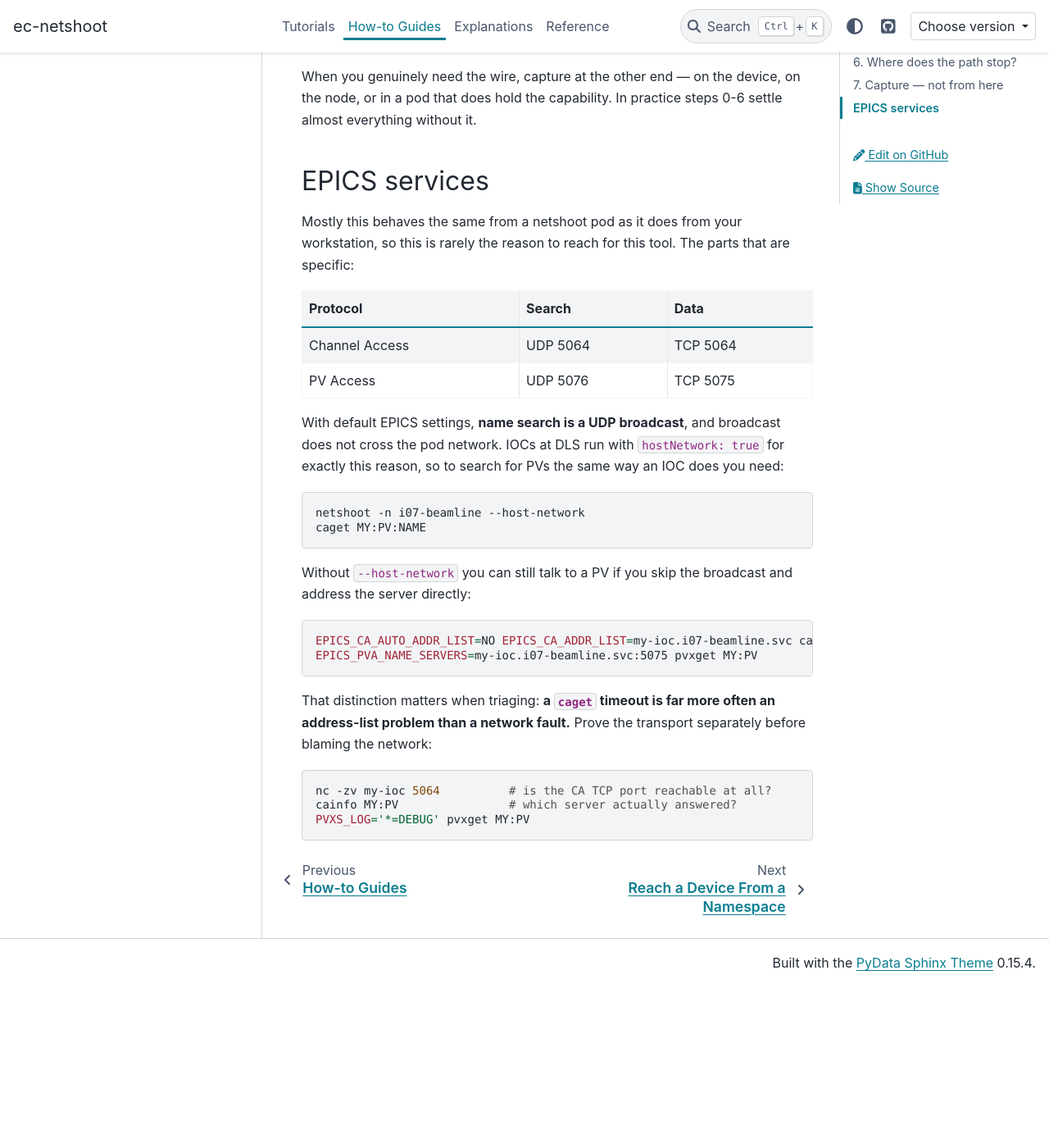
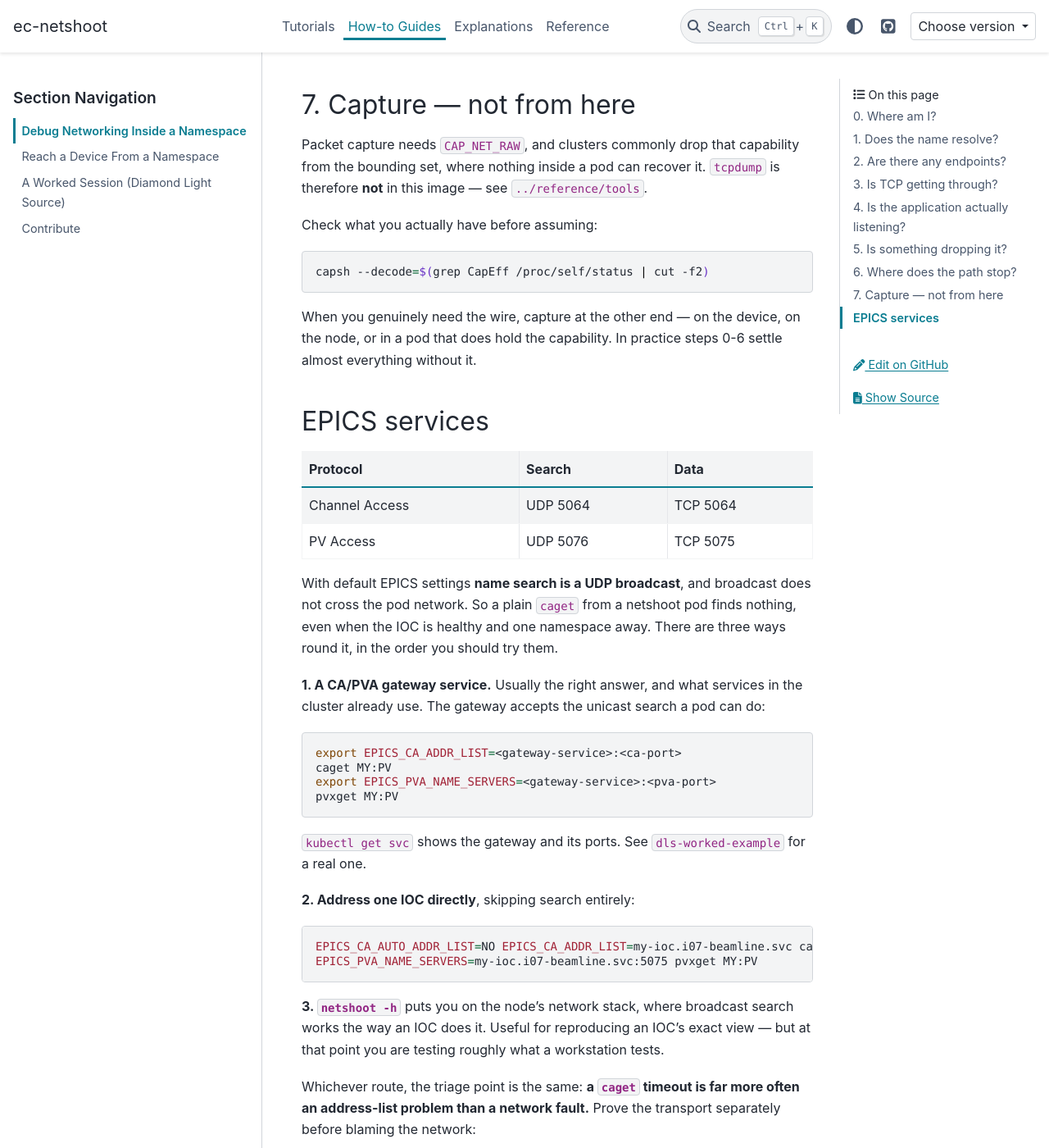
Before and after one commit to epics-containers/ec-netshoot, a Sphinx documentation site: the page built from docs/how-to/debug-namespace-networking.md, in a window 1280 px wide and 1400 px high, scrolled down 4126 px. Shown: the whole window at 82% size. Built offline with Sphinx 7.4.7 and the PyData theme 0.15.4, drawn with Linux system fonts in a browser that asks for light colours; before the commit the page ends 5329 px from its top, so only the background shows below that; some of the changed text lies outside the part shown.

Commit message:
docs: add a DLS worked example, and fold its lessons into the ladder
A real annotated session on I07. Two findings from it are not DLS-specific
and now appear in the main guide as well:

- A ClusterIP never answers ICMP. kube-proxy rewrites traffic to the
  service's declared ports and nothing else, so a ping leaves the cluster
  with an address nothing claims and a site router answers Destination
  Host Unreachable on its behalf - in the captured session, a switch on a
  different beamline entirely. A healthy Service fails this test every
  time, which is the clearest possible argument for leading with nc -zv.
- The practical route to EPICS from a pod is a CA/PVA gateway service
  accepting unicast search, not --host-network. The EPICS section is
  reordered accordingly: gateway, then direct-to-IOC, then host network.

The session also confirms two things previously only predicted: beamline
device networks are routed from the pod network, not just from nodes, so
device probes need no flags; and ping works despite the cluster dropping
CAP_NET_RAW, which is the ping_group_range sysctl doing its job.

Terminal output is reproduced verbatim only where it was captured; the
extra suggestions at the end are commands without invented output.

Co-Authored-By: Claude Opus 5 <noreply@anthropic.com>
Claude-Session: https://claude.ai/code/session_01CrQ9i51UccrVqQYdoopx9F

````diff
--- a/docs/how-to/debug-namespace-networking.md
+++ b/docs/how-to/debug-namespace-networking.md
@@ -99,6 +99,15 @@ Comparing those two is the useful part:
 | fail | fail | nothing is listening, or traffic is being dropped |
 | works | works | not a connectivity problem; look at the application |
 
+:::{warning}
+**Do not ping a Service.** A ClusterIP is a virtual address: kube-proxy rewrites
+traffic to the service's declared *ports* and nothing else. ICMP has no port, so
+the packet is never rewritten, leaves the cluster with an address nothing claims,
+and a site router eventually answers `Destination Host Unreachable` — from
+somewhere with no connection to your problem at all. A healthy Service fails this
+test every time. See `dls-worked-example` for what that looks like.
+:::
+
 Note the failure *mode*, not just the failure. **Connection refused** means a
 packet reached a host that actively said no — the path is fine, the port is
 shut. **Timeout** means nothing came back at all, which is a drop somewhere:
@@ -173,38 +182,47 @@ settle almost everything without it.
 
 ## EPICS services
 
-Mostly this behaves the same from a netshoot pod as it does from your
-workstation, so this is rarely the reason to reach for this tool. The parts
-that are specific:
-
 | Protocol | Search | Data |
 |---|---|---|
 | Channel Access | UDP 5064 | TCP 5064 |
 | PV Access | UDP 5076 | TCP 5075 |
 
-With default EPICS settings, **name search is a UDP broadcast**, and broadcast
-does not cross the pod network. IOCs at DLS run with `hostNetwork: true` for
-exactly this reason, so to search for PVs the same way an IOC does you need:
+With default EPICS settings **name search is a UDP broadcast**, and broadcast
+does not cross the pod network. So a plain `caget` from a netshoot pod finds
+nothing, even when the IOC is healthy and one namespace away. There are three
+ways round it, in the order you should try them.
+
+**1. A CA/PVA gateway service.** Usually the right answer, and what services in
+the cluster already use. The gateway accepts the unicast search a pod can do:
 
 ```bash
-netshoot -n i07-beamline --host-network
-caget MY:PV:NAME
+export EPICS_CA_ADDR_LIST=<gateway-service>:<ca-port>
+caget MY:PV
+export EPICS_PVA_NAME_SERVERS=<gateway-service>:<pva-port>
+pvxget MY:PV
 ```
 
-Without `--host-network` you can still talk to a PV if you skip the broadcast
-and address the server directly:
+`kubectl get svc` shows the gateway and its ports. See `dls-worked-example` for
+a real one.
+
+**2. Address one IOC directly**, skipping search entirely:
 
 ```bash
 EPICS_CA_AUTO_ADDR_LIST=NO EPICS_CA_ADDR_LIST=my-ioc.i07-beamline.svc caget MY:PV
 EPICS_PVA_NAME_SERVERS=my-ioc.i07-beamline.svc:5075 pvxget MY:PV
 ```
 
-That distinction matters when triaging: **a `caget` timeout is far more often
-an address-list problem than a network fault.** Prove the transport separately
-before blaming the network:
+**3. `netshoot -h`** puts you on the node's network stack, where broadcast
+search works the way an IOC does it. Useful for reproducing an IOC's exact
+view — but at that point you are testing roughly what a workstation tests.
+
+Whichever route, the triage point is the same: **a `caget` timeout is far more
+often an address-list problem than a network fault.** Prove the transport
+separately before blaming the network:
 
 ```bash
 nc -zv my-ioc 5064          # is the CA TCP port reachable at all?
 cainfo MY:PV                # which server actually answered?
+caget -w5 MY:PV             # bounded timeout instead of a hang
 PVXS_LOG='*=DEBUG' pvxget MY:PV
 ```
````
Also changed, not shown: docs/how-to.md (+1 -0 lines), docs/how-to/dls-worked-example.md (added, +171 -0 lines), docs/reference/cheatsheet.md (+2 -0 lines).
